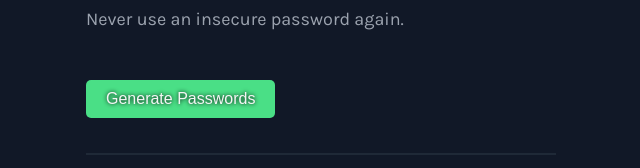
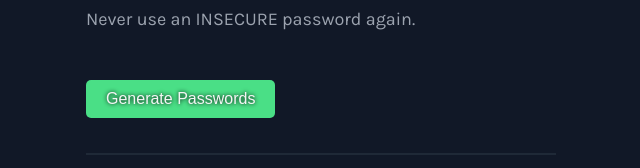
Before and after one commit to Abu-Ameenudeen/password-generator-scrimba, a plain HTML site: page index.html in a window 1280 px wide. Shown: the part 197-365 px from the top of the page, 34-674 px from the left. Drawn offline with Linux system fonts and the light colour scheme.

Commit message:
Update index.html
Updated the text content

```diff
--- a/index.html
+++ b/index.html
@@ -7,7 +7,7 @@
     </head>
     <body>
         <h1>Generate a <br><span class="green-font">random password</span></h1>
-        <p id="punchline">Never use an insecure password again.</p>
+        <p id="punchline">Never use an INSECURE password again.</p>
         <button id="generate-btn" onclick="getPassword()">Generate Passwords</button>
         <div class="password-container">
             <span id="password1" class="password"></span>
```
